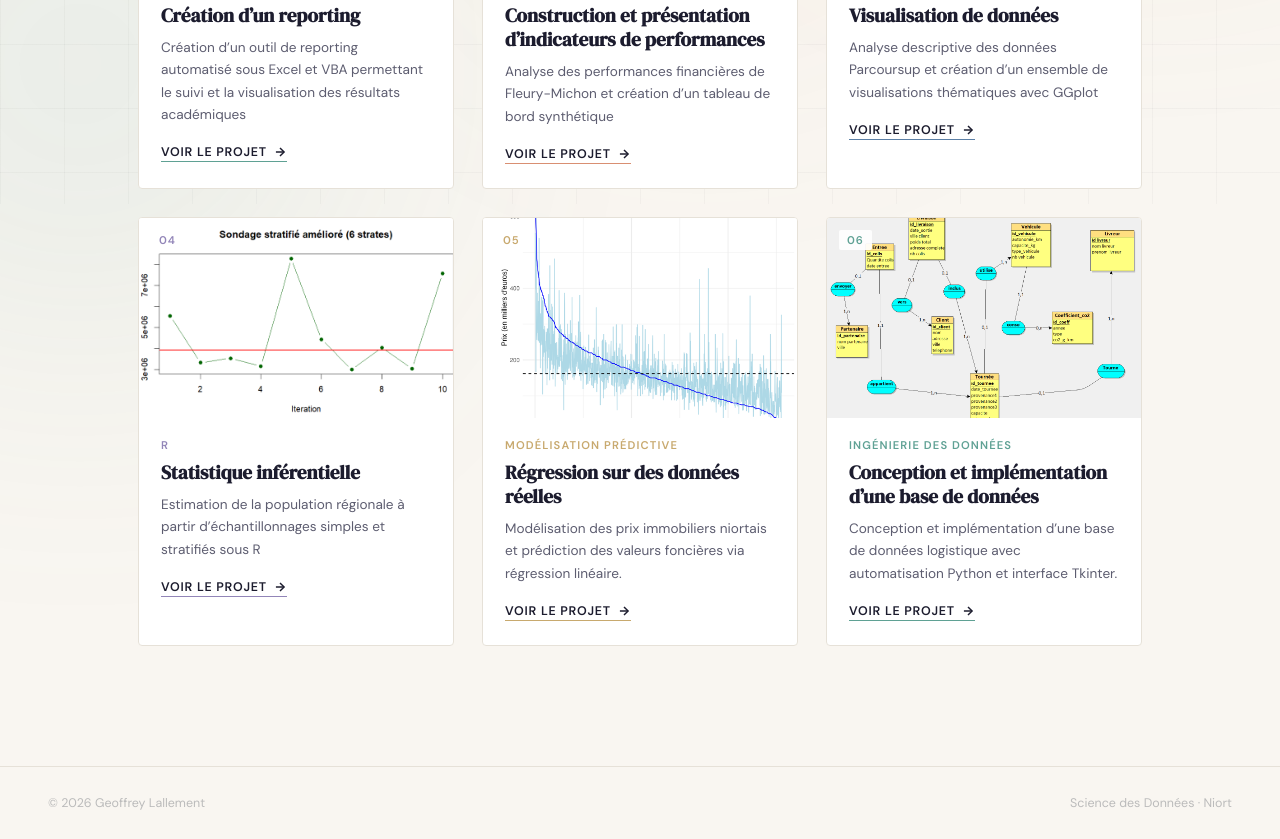
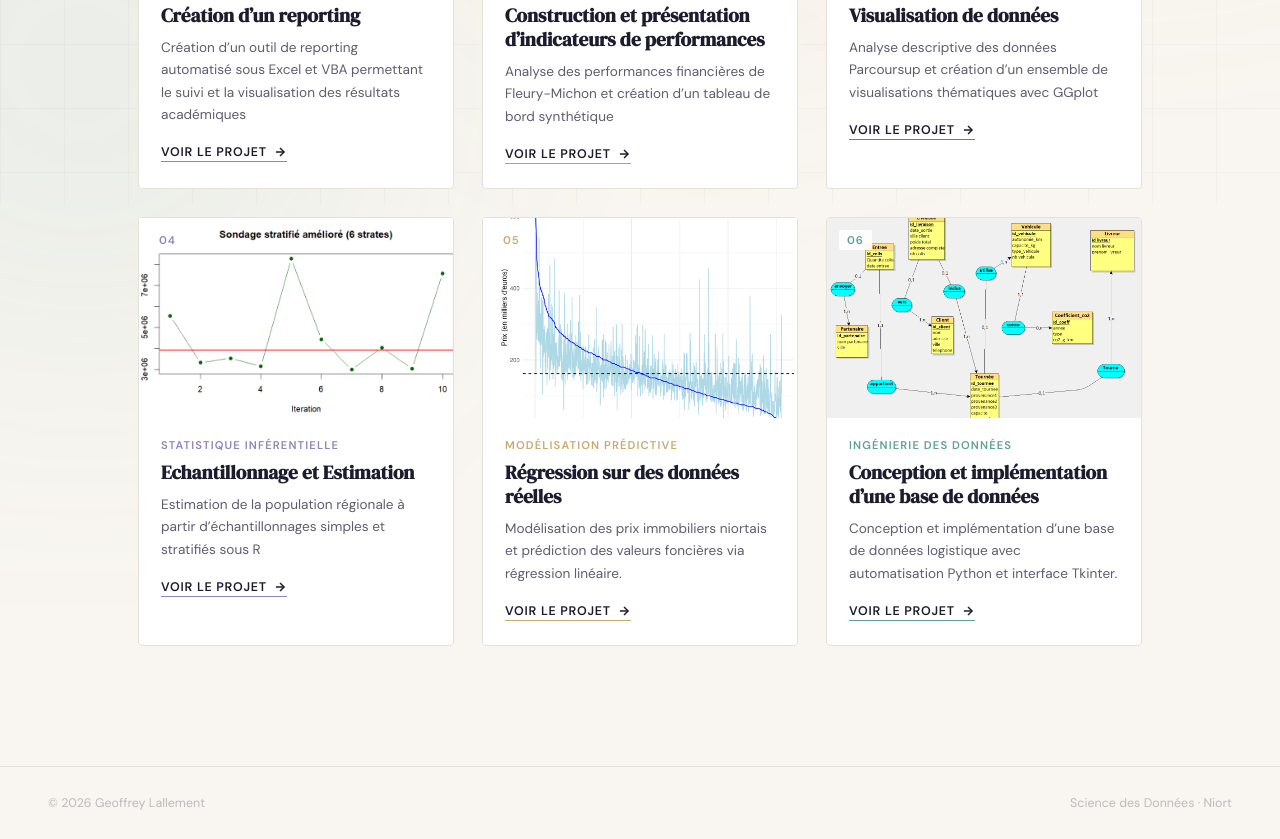
Before and after one commit to geoffreylallement/geoffreylallement.github.io, a plain HTML site: page projets.html in a window 1280 px wide. Shown: the part 596-1435 px from the top of the page. Drawn offline with Linux system fonts and the light colour scheme.

Commit message:
Add files via upload

```diff
--- a/projets.html
+++ b/projets.html
@@ -409,8 +409,8 @@
 
   {
     id: 4,
-    tag: "R",
-    title: "Statistique inférentielle",
+    tag: "Statistique inférentielle",
+    title: "Echantillonnage et Estimation",
     shortDesc:
       "Estimation de la population régionale à partir d’échantillonnages simples et stratifiés sous R",
     fullDesc: `
```
